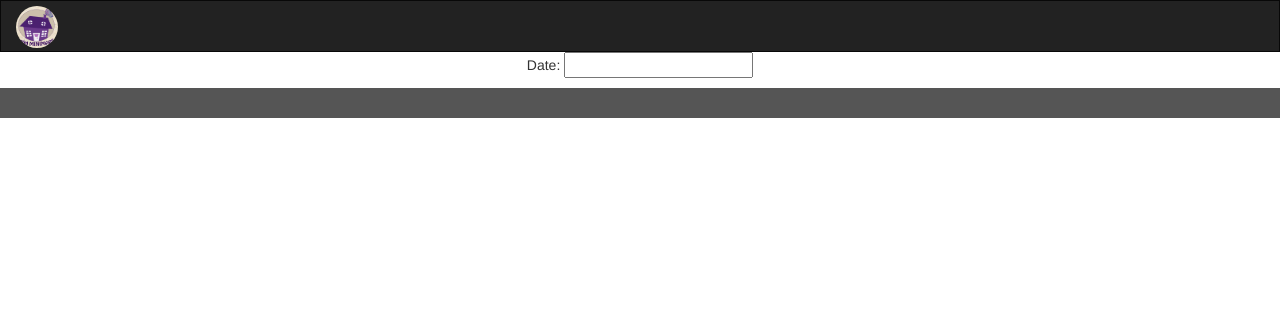
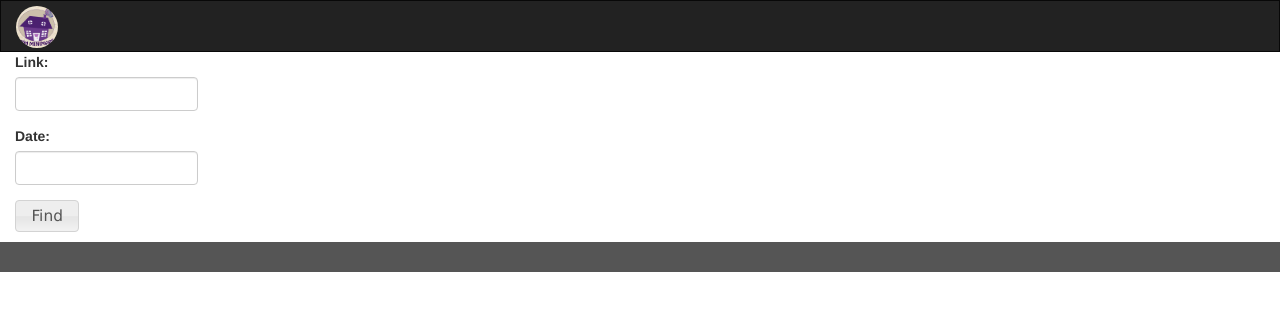
Before and after one commit to glorynguyen/tim-store-management, a plain HTML site: page findFBMessage.html in a window 1280 px wide. Drawn offline with nearby package versions, Linux system fonts and the light colour scheme.

Commit message:
modify source find message

```diff
--- a/findFBMessage.html
+++ b/findFBMessage.html
@@ -40,6 +40,14 @@
             background-color: #f1f1f1;
             height: 100%;
         }
+
+        .align-left {
+            text-align: left;
+        }
+
+        .padding-bottom-10 {
+            padding-bottom: 10px;
+        }
         /* Set black background color, white text and some padding */
 
         footer {
@@ -65,16 +73,40 @@
   <script src="./js/jquery-ui.js"></script>
   <link rel="stylesheet" href="./css/style.css">
   <script>
-      $(function() {
-        $( "#datepicker" ).datepicker({
-        	changeMonth: true,
-      		changeYear: true
+        /*Zone for the datepicker*/
+        $(function() {
+            $( "#datepicker" ).datepicker({
+            	changeMonth: true,
+          		changeYear: true
+            });
         });
 
-        $( "#datepicker" ).select(function(dateText, inst) {
-        	debugger;
+        /*Zone for the find button*/
+        $(function() {
+            $( "#btnFind" )
+                .button()
+                .click(function() {
+                    var datepicker = $("#datepicker"),
+                        link = $("#url"),
+                        url = (link && link.length > 0) ? link[0].value : null;
+                        date = (datepicker && datepicker.length > 0) ? datepicker[0].value : null;
+                        dateMili = Date.parse(date);
+                    if (date && url) {
+                        window.open(addDateToUrl(url, dateMili));
+                    }
+                });
         });
-      });
+
+        function addDateToUrl(url, date) {
+            var index, startStr, endStr;
+            if (url && date) {
+                index = url.indexOf("last_message_timestamp=") + 23;
+                startStr = url.substring(0,index);
+                endStr = url.substring(index + 13,url.length);
+                url = startStr + date + endStr;
+            }
+            return url;
+        }
   </script>
 </head>
 
@@ -100,7 +132,26 @@
         </div>
     </nav>
     <div class="container-fluid text-center">
-        <p>Date: <input type="text" id="datepicker"></p>
+    <div class="row align-left">
+        <div class="col-md-2">
+            <form>
+                <div class="form-group">
+                    <label for="url">Link: </label>
+                    <input type="text" id="url" class="form-control">
+                </div>
+                <div class="form-group">
+                    <label for="datepicker">Date: </label>
+                    <input type="text" id="datepicker" class="form-control">
+                </div>
+            </form>
+        <div class="padding-bottom-10">
+            <button id="btnFind">Find
+        </button>
+        </div>
+        </div>
+
+
+    </div>
     </div>
     <footer class="container-fluid text-center">
     </footer>
```
